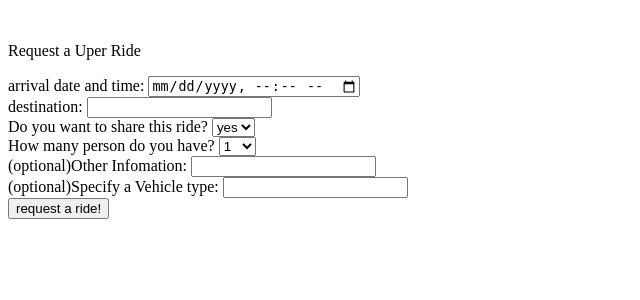
After one commit to BoyanHou/Django-Web-App-Ride-Sharing-Service, a Django app: page /uper/request_ride/ in a window 1280 px wide. The commit adds this page. Shown: the top 300 px of the page, without its empty margins (0-640 px from the left). Run offline with Django 3.2, Linux system fonts and the light colour scheme.

Commit message:
owner request ride function complete

```diff
--- a/docker-deploy/web-app/uper/templates/uper/main_page.html
+++ b/docker-deploy/web-app/uper/templates/uper/main_page.html
@@ -1 +1,3 @@
 {{ username }}, Welcome to Uper!
+
+<a href="{% url 'uper:request_ride' %}">request a ride</a>
--- /dev/null
+++ b/docker-deploy/web-app/uper/templates/uper/request_ride.html
@@ -0,0 +1,42 @@
+<!DOCTYPE html>
+<html>
+<head>
+  <meta charset="utf-8">
+  <title>Request a Uper Ride</title>
+</head>
+
+<body>
+
+  <p> Request a Uper Ride  </p>
+  <form action="{% url 'uper:request_ride_process'  %}" method="post">
+    {% csrf_token %}
+    arrival date and time: <input type="datetime-local" name="arrival_datetime"><br>
+    destination: <input type="text" name="destination"><br>
+    Do you want to share this ride?
+    <select name="can_share">
+      <option value="yes"> yes </option>
+      <option value="no"> no </option>
+    </select><br>
+    How many person do you have?
+    <select name="owner_party_person_number">
+      <option value="1"> 1 </option>
+      <option value="2"> 2 </option>
+      <option value="3"> 3 </option>
+      <option value="4"> 4 </option>
+      <option value="5"> 5 </option>
+      <option value="6"> 6 </option>
+      <option value="7"> 7 </option>
+      <option value="8"> 8 </option>
+      <option value="9"> 9 </option>
+      <option value="10"> 10 </option>
+    </select><br>
+    (optional)Other Infomation:
+    <input type="text" name="other_info" value=""><br>
+    (optional)Specify a Vehicle type:
+    <input type="text" name="required_vehicle_type" value=""><br>
+
+    <input type="submit" value="request a ride!">
+  </form>
+
+</body>
+</html>
--- a/docker-deploy/web-app/uper/urls.py
+++ b/docker-deploy/web-app/uper/urls.py
@@ -9,4 +9,6 @@
     path('register_process/', views.register_process, name='register_process'),
     path('login/', views.login, name='login'),
     path('main_page/', views.main_page, name='main_page'),
+    path('request_ride/', TemplateView.as_view(template_name="uper/request_ride.html"), name='request_ride'),
+    path('request_ride_process/', views.request_ride_process, name="request_ride_process"),
 ]
```
Also changed, not shown: docker-deploy/web-app/uper/models.py (+41 -0 lines), docker-deploy/web-app/uper/views.py (+56 -0 lines), docker-deploy/web-app/uper/migrations/0002_ride.py (added), docker-deploy/web-app/uper/migrations/0003_auto_20200129_0123.py (added), docker-deploy/web-app/uper/migrations/0004_auto_20200129_0214.py (added), docker-deploy/web-app/uper/migrations/0005_auto_20200129_0259.py (added), 1 other file.
